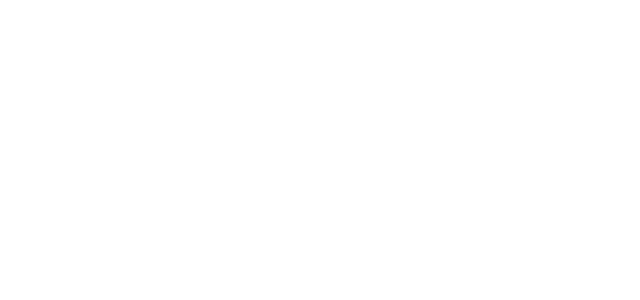
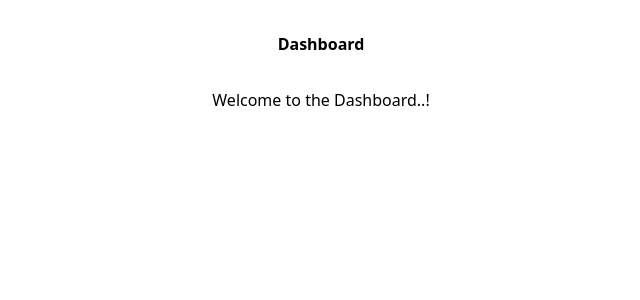
Before and after one commit to ShitalNawal/JWT-Login, a React (Create React App) app: page /dashboard in a window 1280 px wide. Before the commit this address had no page. Shown: the top 300 px of the page, without its empty margins (319-959 px from the left). Built offline with nearby package versions, Linux system fonts and the light colour scheme.

Commit message:
solve signIn issue and add dashboard

```diff
--- a/public/index.html
+++ b/public/index.html
@@ -9,7 +9,7 @@
       name="description"
       content="Web site created using create-react-app"
     />
-    <link rel="apple-touch-icon" href="%PUBLIC_URL%/logo192.png" />
+
     <!--
       manifest.json provides metadata used when your web app is installed on a
       user's mobile device or desktop. See https://developers.google.com/web/fundamentals/web-app-manifest/
--- a/src/App.js
+++ b/src/App.js
@@ -2,6 +2,7 @@
 import { BrowserRouter as Router, Routes, Route } from "react-router-dom";
 import SignUp from "./SignUp";
 import SignIn from "./signIn";
+import Dashboard from "./Dashboard";
 
 const App = () => {
   return (
@@ -9,6 +10,7 @@
       <Routes>
         <Route path="/" element={<SignUp />} />
         <Route path="/signIn" element={<SignIn />} />
+        <Route path="/dashboard" element={<Dashboard/>}/>
       </Routes>
     </Router>
   );
--- /dev/null
+++ b/src/Dashboard.js
@@ -0,0 +1,14 @@
+import React from 'react'
+
+function Dashboard() {
+  return (
+    <main>
+        <div className='text-center font-bold my-8'>Dashboard</div>
+        <div className='text-center '>
+            Welcome to the Dashboard..!
+        </div>
+    </main>
+  )
+}
+
+export default Dashboard
--- a/src/SignUp.js
+++ b/src/SignUp.js
@@ -1,7 +1,7 @@
 import React, { useState } from "react";
 import axios from "axios";
 import { useNavigate } from "react-router-dom";
-import "../src/tailwind.css"
+
 const SignUp = () => {
   const [email, setEmail] = useState("");
   const [password, setPassword] = useState("");
--- a/src/signIn.js
+++ b/src/signIn.js
@@ -1,10 +1,10 @@
 import React, { useState } from "react";
 import axios from "axios";
-import "../src/tailwind.css"
+import { useNavigate } from "react-router";
 const SignIn = () => {
   const [email, setEmail] = useState("");
   const [password, setPassword] = useState("");
-
+  const navigate = useNavigate()
   const handleSubmit = async (e) => {
     e.preventDefault();
     try {
@@ -13,6 +13,7 @@
         password,
       });
       console.log(response.data);
+      navigate("/dashboard")
     } catch (error) {
       console.error(error);
     }
@@ -77,3 +78,56 @@
 };
 
 export default SignIn;
+// import React, { useState } from "react";
+// import axios from "axios";
+
+// const SignIn = () => {
+//   const [email, setEmail] = useState("");
+//   const [password, setPassword] = useState("");
+//   const [token, setToken] = useState(null);
+
+//   const handleSubmit = async (e) => {
+//     e.preventDefault();
+//     try {
+//       const response = await axios.post("http://localhost:8880/signIn", {
+//         params: {
+//           email,
+//           password,
+//         },
+//       });
+//       console.log(response.data,"response");
+//       setToken(response.data.accessToken); // Assuming accessToken is the key for the token in the response
+//     } catch (error) {
+//       console.error(error);
+//     }
+//   };
+
+//   return (
+//     <div>
+//       {token ? (
+//         <div>
+//           <p>Token: {token}</p>
+//           {/* You can redirect the user to another page or perform other actions */}
+//         </div>
+//       ) : (
+//         <form onSubmit={handleSubmit}>
+//           <input
+//             type="email"
+//             placeholder="Email"
+//             value={email}
+//             onChange={(e) => setEmail(e.target.value)}
+//           />
+//           <input
+//             type="password"
+//             placeholder="Password"
+//             value={password}
+//             onChange={(e) => setPassword(e.target.value)}
+//           />
+//           <button type="submit">Sign In</button>
+//         </form>
+//       )}
+//     </div>
+//   );
+// };
+
+// export default SignIn;
--- a/src/tailwind.css
+++ /dev/null
@@ -1,5 +0,0 @@
-@tailwind base;
-
-@tailwind components;
-
-@tailwind utilities;
```
Also changed, not shown: src/App.css (+0 -18 lines), public/manifest.json.
